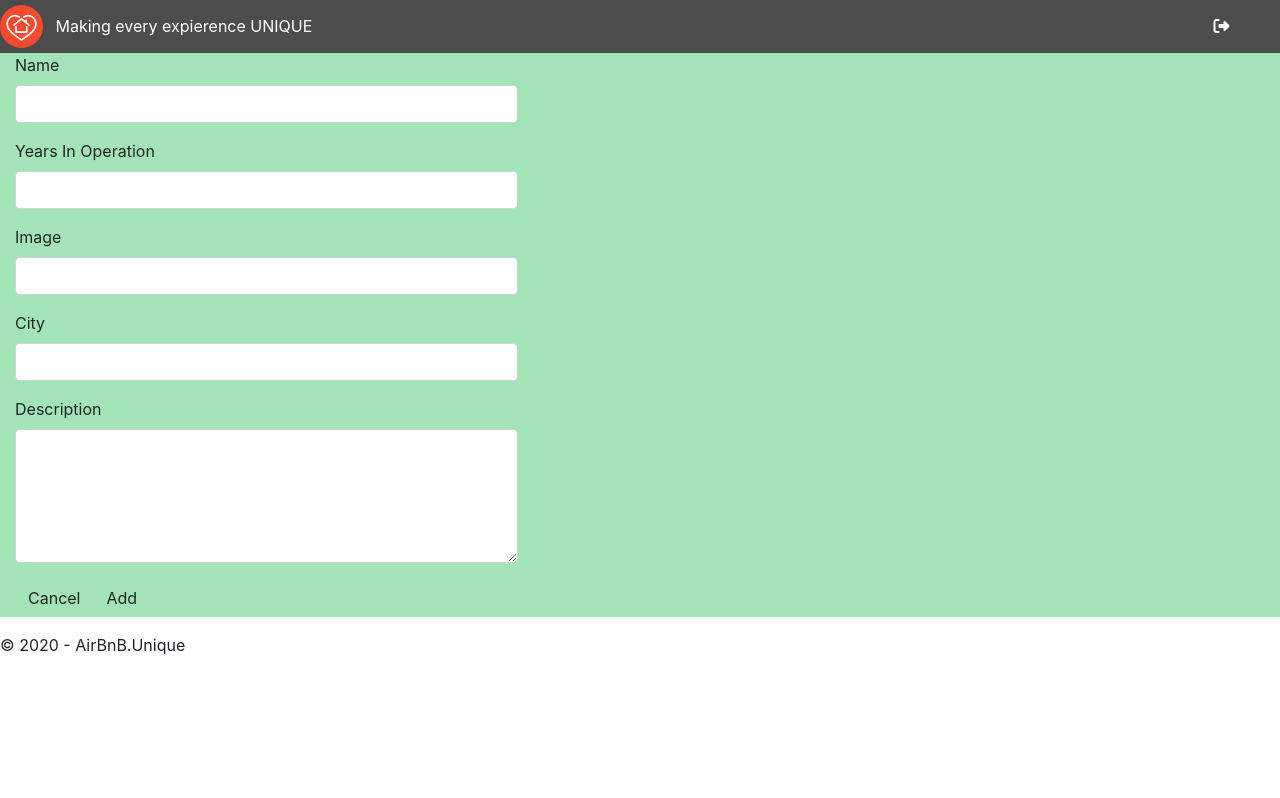
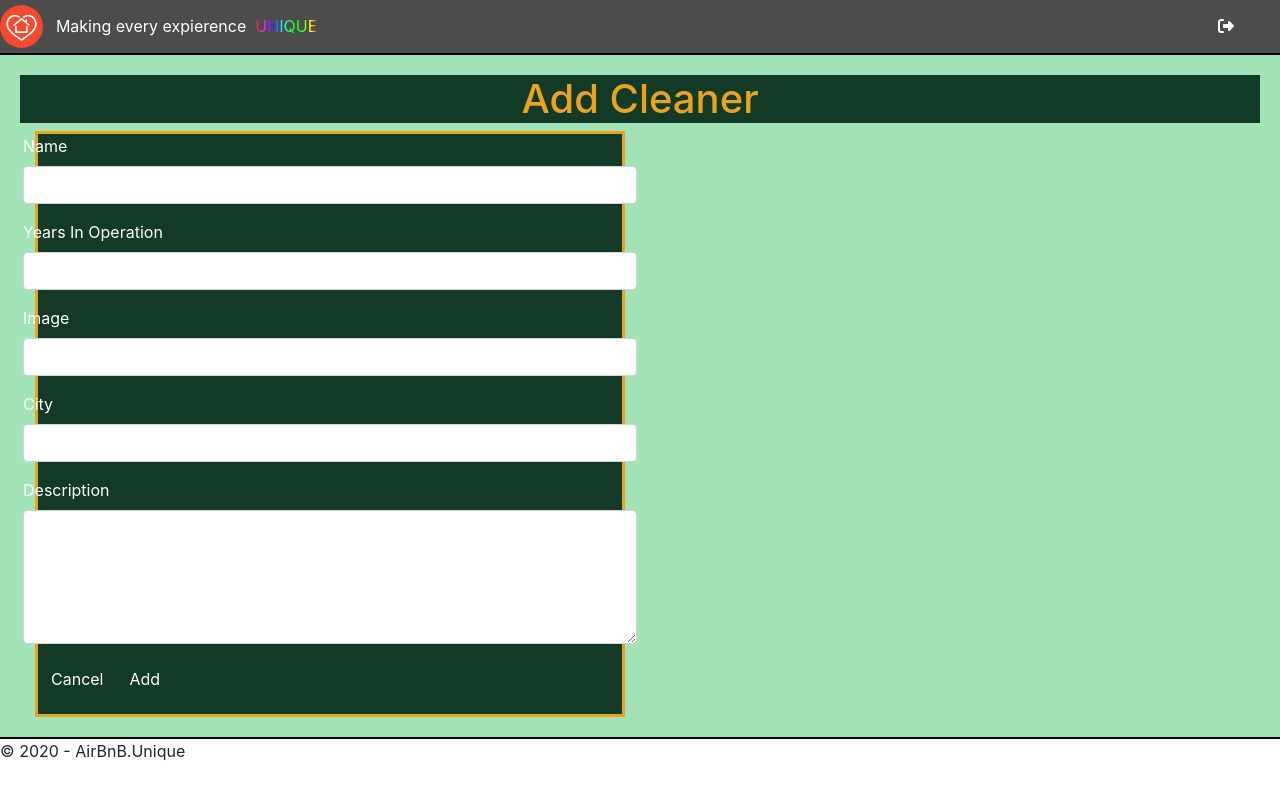
Before and after one commit to cjara002/AirBnB.Unique, a React (Create React App) app: page /cleanersform in a window 1280 px wide. Built offline with nearby package versions, Linux system fonts and the light colour scheme.

Commit message:
changed form. added pagination. still working on the layout

```diff
--- a/src/Redux/Actions/Cleaners/cleanerAction.js
+++ b/src/Redux/Actions/Cleaners/cleanerAction.js
@@ -8,6 +8,26 @@ export const getCleaners = (dispatch) => {
     .then((response) => {
       dispatch({
         type: "RECEIVE_CLEANERS",
+        payload: response.data,
+      });
+    })
+    .catch((error) => {
+      dispatch({
+        type: "FETCH_CLEANERS_ERROR",
+        payload: error,
+      });
+    });
+  }
+};
+export const getPaginatedCleaners = (pageIndex, pageSize) => {
+  debugger;
+  return (dispatch) => {
+  dispatch({ type: "FETCH_CLEANERS_START" });
+  axios
+    .get(`https://localhost:5001/api/cleaners/paginate?pageIndex=${pageIndex}&&pageSize=${pageSize}`)
+    .then((response) => {
+      dispatch({
+        type: "RECEIVE_PAGINATED_CLEANERS",
         payload: response.data,
       });
     })
--- a/src/Redux/Reducer/cleanerReducer.js
+++ b/src/Redux/Reducer/cleanerReducer.js
@@ -3,6 +3,7 @@ const intialState = {
   fetched: false,
   cleaners: [],
   singleCleaner: [],
+  paginatedCleaners: [],
   error: null,
 };
 
@@ -21,6 +22,15 @@ const cleanerReducer = (state = intialState, action) => {
         fetching: true,
         fetched: true,
         cleaners: action.payload,
+      };
+      break;
+    }
+    case "RECEIVE_PAGINATED_CLEANERS": {
+      state = {
+        ...state,
+        fetching: true,
+        fetched: true,
+        paginatedCleaners: action.payload,
       };
       break;
     }
--- a/src/components/Contacts/ContactCleaners.jsx
+++ b/src/components/Contacts/ContactCleaners.jsx
@@ -1,17 +1,35 @@
 import React from "react";
 import { connect } from "react-redux";
-import { getCleaners, GetSingleCleaner, deleteCleaner } from "../../Redux/Actions/Cleaners/cleanerAction";
+import {
+  //  getCleaners,
+   GetSingleCleaner,
+   deleteCleaner,
+   getPaginatedCleaners
+   } from "../../Redux/Actions/Cleaners/cleanerAction";
 import SingleCleanerView from "./SingleCleanerView";
 import Swal from "sweetalert2";
+import Pagination from "rc-pagination";
+import "rc-pagination/assets/index.css";
+import localeInfo from "rc-pagination/lib/locale/en_US";
+import SingleCleanerProfile from "./SingleCleanerProfile";
 
 class ContactCleaners extends React.Component {
 
   componentDidMount() {
-    this.props.getCleaners();
+    // this.props.getCleaners();
+    var cleaners= this.props.getPaginatedCleaners;
+    cleaners(this.state.pageIndex, this.state.pageSize);
+    // .then(this.getPaginatedCleanersSuccess)
+    // this.getPaginatedCleanersSuccess()
   }
 
   state = {
     modal: false,
+    pageIndex: 0,
+    pageSize: 3,
+    totalCount: 4,
+    totalPages: 0,
+    // mappedCleaners: []
   };
 
   showModal = profile => {
@@ -70,120 +88,62 @@ onDeleteError = () => {
   Swal.fire("Something is not right. Please try again.", "error");
 };
 
+// getPaginatedCleanersSuccess = () => {
+//   debugger;
+//   const cleanersProfile = this.props.paginatedCleaners;
+//   this.setState(() => {
+//     return {
+//     cleanersProfile,
+//     mappedCleaners: cleanersProfile.map(this.mappedCleanersProfile)
+//     }
+//   })
+// }
+
+mappedCleanersProfile = mappedCleaners => {
+  return (
+    <SingleCleanerProfile
+    pagCleaner={mappedCleaners}
+    key={mappedCleaners.id}
+    triggershowModal={this.showModal}
+    />
+  )
+}
+
+onChange = current => {
+let paged = current - 1;
+this.setState({
+  pageIndex: current + 1
+},
+this.getNextPage(paged)
+);
+};
+
+getNextPage = paged => {
+  this.props.getPaginatedCleaners(paged, this.state.pageSize)
+}
+// getNextPage = paged => {
+//   businessProfilesService
+//     .getPaginated(paged, this.state.pageSize)
+//     .then(this.nextSuccess)
+//     .catch(this.nextFail);
+// };
+// nextSuccess = response => {
+//   this.setState({
+//     busProfile: response.item.pagedItems,
+//     mappedProfile: response.item.pagedItems.map(this.mapBusProfile),
+//     pageIndex: response.item.pageIndex,
+//     pageSize: response.item.pageSize,
+//     totalCount: response.item.totalCount,
+//     totalPages: response.item.totalPages
+//   });
+// };
+
   render() {
     return (
       <React.Fragment>
         <div className="row">
-          {this.props &&
-            this.props.cleaners.map((profile) => (
-              <div className="col-sm-6 col-lg-4" key={profile.id}>
-                <div className="card-default card" id="contactMenu">
-                  {/*
-                  <div className="ml-auto" id="menuShortcut">
-                    <div className="dropdown">
-                      <button
-                        type="button"
-                        aria-haspopup="true"
-                        aria-expanded="false"
-                        className="btn btn-outline-secondary"
-                        onClick={this.showMenu}
-                        // onClick={this.activeMenu}
-                      >
-                        <em
-                          className="fa fa-ellipsis-h fa-lg"
-                          id="toggleButton"
-                        />
-                      </button>
-                      <div
-                        tabIndex={-1}
-                        role="menu"
-                        aria-hidden="true"
-                        className={
-                          this.state.optionsOpen
-                            ? "dropdown-menu-right-forced animated fadeInLeft dropdown-menu show"
-                            : "dropdown-menu-right-forced animated fadeInLeft dropdown-menu"
-                        }
-                        x-placement="bottom-start"
-                        style={{
-                          position: "absolute",
-                          willChange: "transform",
-                          top: 0,
-                          left: 0,
-                          transform: "translate3d(-106px, 31px, 0px)",
-                        }}
-                        data-placement="bottom-start"
-                        id="subMenu"
-                      >
-                        <button
-                          type="button"
-                          tabIndex={0}
-                          className="dropdown-item"
-                          id="subMenuIcon"
-                        >
-                          <em className="fa-fw fa fa-plus mr-2" />
-                          <span>Edit contact</span>
-                        </button>
-
-                        {/* <button
-                        type="button"
-                        tabIndex={0}
-                        className="dropdown-item"
-
-                      >
-                        <em className="fa-fw fa fa-plus mr-2" />
-                        <span>New contact</span>
-                      </button>
-
-                        <button
-                          type="button"
-                          tabIndex={0}
-                          className="dropdown-item"
-                          id="subMenuIcon"
-                        >
-                          <em className="fa-fw fas fa-minus mr-2" />
-                          <span>Delete contact</span>
-                        </button>
-                        <button
-                          type="button"
-                          tabIndex={0}
-                          className="dropdown-item"
-                          id="subMenuIcon"
-                        >
-                          <em className="fa-fw fas fa-share mr-2" />
-                          <span>Share contact</span>
-                        </button>
-                      </div>
-                    </div>
-                  </div>
-
-                  {/* End of Menu */}
-
-                  {/* Start of Card */}
-
-                  <div className="text-center card-body" id="contactCard">
-                    <img
-                      className=" mb-2 rounded-circle-thumb32"
-                      src={profile.imageUrl}
-                      alt="Contact"
-                      id="profilePhoto"
-                    />
-                    <h4>{profile.name}</h4>
-                    <h5 className="text-white">  {profile.city}</h5>
-                    {/* <p>{profile.description}</p>
-                    <span>Years in operation: {profile.yearsInOperation}</span> */}
-                  </div>
-                  <div className="d-flex card-footer">
-                    <button
-                      type="button"
-                      className="btn btn-dark btn-lg btn-block"
-                      onClick={() => this.showModal(profile.id)}
-                    >
-                      View Contact
-                    </button>
-                  </div>
-                </div>
-              </div>
-            ))}
+                 {/* {this.state.mappedCleaners} */}
+                 {this.props.paginatedCleaners.map(this.mappedCleanersProfile)}
             <SingleCleanerView
             single={this.props.singleCleaner}
             isModal={this.state.modal}
@@ -192,6 +152,15 @@ onDeleteError = () => {
             deleteContact={this.deleteContactUserConfirmation}
             />
         </div>
+        <div style={{ padding: 25 }}>
+            <Pagination
+              onChange={this.onChange}
+              currentPage={this.state.pageIndex}
+              total={this.state.totalCount}
+              pageSize={this.state.pageSize}
+              locale={localeInfo}
+            />
+          </div>
       </React.Fragment>
     );
   }
@@ -200,8 +169,15 @@ onDeleteError = () => {
 function mapStateToPros(store) {
   return {
     cleaners: store.cleaners,
-    singleCleaner: store.singleCleaner
+    singleCleaner: store.singleCleaner,
+    paginatedCleaners: store.paginatedCleaners
   };
 }
 
-export default connect(mapStateToPros, { getCleaners, GetSingleCleaner, deleteCleaner })(ContactCleaners);
+export default connect(mapStateToPros,
+  {
+    // getCleaners,
+    getPaginatedCleaners,
+    GetSingleCleaner,
+    deleteCleaner
+   })(ContactCleaners);
--- a/src/components/Contacts/ContactFormPage.jsx
+++ b/src/components/Contacts/ContactFormPage.jsx
@@ -2,14 +2,17 @@ import React from "react";
 import { Formik, Field } from "formik";
 import ContactFormSchema from "./ContactFormSchema";
 import "bootstrap/dist/css/bootstrap.min.css";
-import { Col, Form, FormGroup, Label } from "reactstrap";
+import {
+  // Col,
+   Form, FormGroup, Label } from "reactstrap";
 import { connect } from "react-redux";
 import {
   addCleaner,
   GetSingleCleaner,
   updateCleaner
 } from "../../Redux/Actions/Cleaners/cleanerAction";
-import Swal from "sweetalert2";
+// import Swal from "sweetalert2";
+import "./ContactStyles.css"
 
 class ContactFormPage extends React.Component {
   state = {
@@ -24,10 +27,8 @@ class ContactFormPage extends React.Component {
   };
 
   componentDidMount() {
-    // debugger;
     if (this.props.match.params && this.props.match.params.id) {
       this.props.GetSingleCleaner(this.props.match.params.id);
-      // var single = this.props.singleCleaner;
       this.setState(( ) => {
         return {
           formData: {
@@ -40,13 +41,9 @@ class ContactFormPage extends React.Component {
           },
           isEditing: true
         };
-      }, console.log("showFormData:", this.state.formData));
+      });
     }
   }
-
-  // showSingleCleaner = () => {
-
-  // }
 
   handleSubmit = (values) => {
     //debugger does not work. .then is not working either.
@@ -54,36 +51,36 @@ class ContactFormPage extends React.Component {
     if (!this.state.isEditing) {
       this.props
       .addCleaner(values)
-      .then(this.addCleanerSuccess)
-      .catch(this.addCleanerError);
+      this.props.history.push("/cleaners");
+      // .then(this.addCleanerSuccess)
+      // .catch(this.addCleanerError);
     } else {
       // debugger;
       this.props
         .updateCleaner(values)
-        .then(this.onUpdateSuccess)
-        .catch(this.onUpdateError);
+        this.props.history.push("/cleaners");
+        // .then(this.onUpdateSuccess)
+        // .catch(this.onUpdateError);
     }
   };
 
-  addCleanerSuccess = () => {
-    //   debugger;
-    Swal.fire("New Cleaner Added.", "success");
-    this.props.history.push("/cleaners");
-  };
+  // addCleanerSuccess = () => {
+  //   Swal.fire("New Cleaner Added.", "success");
+  //   this.props.history.push("/cleaners");
+  // };
 
-  addCleanerError = () => {
-    Swal.fire("Something is not right. Please try again.", "error");
-  };
+  // addCleanerError = () => {
+  //   Swal.fire("Something is not right. Please try again.", "error");
+  // };
 
-  onUpdateSuccess = () => {
-    //   debugger;
-    Swal.fire("Cleaner Updated.", "success");
-    this.props.history.push("/cleaners");
-  };
+  // onUpdateSuccess = () => {
+  //   Swal.fire("Cleaner Updated.", "success");
+  //   this.props.history.push("/cleaners");
+  // };
 
-  onUpdateError = () => {
-    Swal.fire("Something is not right. Please try again.", "error");
-  };
+  // onUpdateError = () => {
+  //   Swal.fire("Something is not right. Please try again.", "error");
+  // };
 
   onCancel = () => {
     this.props.history.push("/cleaners");
@@ -108,17 +105,20 @@ class ContactFormPage extends React.Component {
               isSubmitting,
             } = props;
             return (
+              <div className="content-wrapper">
+                <h1 id="formCleanerTitle">{this.isEditing? "Update Cleaner" : "Add Cleaner" }</h1>
                 <div className="col-6">
                   <Form
                     onSubmit={handleSubmit}
+                    id="cleanerFormAddnUpdate"
                     // className="containerFaq"
                     // id="faqBox"
                   >
                     <FormGroup row>
-                    <Col
-                      sm={10}
+                      {/* <Col
+                        // sm={10}
                         //   className="colFaq"
-                    >
+                      > */}
                         <Label>Name </Label>
                         <Field
                           name="name"
@@ -136,7 +136,7 @@ class ContactFormPage extends React.Component {
                             {errors.name}
                           </span>
                         )}
-                    </Col>
+                      {/* </Col> */}
                     </FormGroup>
 
                     {/* <FormGroup row>
@@ -167,10 +167,10 @@ class ContactFormPage extends React.Component {
                       </FormGroup> */}
 
                     <FormGroup row>
-                    <Col
-                      sm={10}
+                      {/* <Col
+                        // sm={10}
                         //   className="colFaq"
-                    >
+                      > */}
                         <Label>Years In Operation </Label>
                         <Field
                           name="yearsinoperation"
@@ -188,14 +188,14 @@ class ContactFormPage extends React.Component {
                             {errors.yearsinoperation}
                           </span>
                         )}
-                    </Col>
+                      {/* </Col> */}
                     </FormGroup>
 
                     <FormGroup row>
-                    <Col
-                      sm={10}
+                      {/* <Col
+                        // sm={10}
                         //   className="colFaq"
-                    >
+                      > */}
                         <Label>Image </Label>
                         <Field
                           name="imageurl"
@@ -215,14 +215,14 @@ class ContactFormPage extends React.Component {
                             {errors.imageurl}
                           </span>
                         )}
-                    </Col>
+                      {/* </Col> */}
                     </FormGroup>
 
                     <FormGroup row>
-                    <Col
-                      sm={10}
+                      {/* <Col
+                        // sm={10}
                         //   className="colFaq"
-                    >
+                      > */}
                         <Label>City </Label>
                         <Field
                           name="city"
@@ -241,14 +241,14 @@ class ContactFormPage extends React.Component {
                             {errors.city}
                           </span>
                         )}
-                    </Col>
+                      {/* </Col> */}
                     </FormGroup>
 
                     <FormGroup row>
-                    <Col
-                      sm={10}
+                      {/* <Col
+                        // sm={10}
                         //   className="colFaq"
-                    >
+                      > */}
                         <Label>Description </Label>
                         <Field
                           name="description"
@@ -267,13 +267,13 @@ class ContactFormPage extends React.Component {
                             {errors.description}
                           </span>
                         )}
-                    </Col>
+                      {/* </Col> */}
                     </FormGroup>
 
                     {/* <FormGroup style={{ textAlign: "right", padding: "10px" }}> */}
                     <FormGroup>
                       <button
-                      className="btn btn-outline-custom"
+                        className="btn btn-outline-custom text-white"
                         // id="faqCancel"
                         type="submit"
                         onClick={this.onCancel}
@@ -283,7 +283,7 @@ class ContactFormPage extends React.Component {
 
                       {this.state.isEditing ? (
                         <button
-                        className="btn btn-outline-custom"
+                          className="btn btn-outline-custom text-white"
                           type="submit"
                           disabled={!isValid || isSubmitting}
                         >
@@ -291,7 +291,7 @@ class ContactFormPage extends React.Component {
                         </button>
                       ) : (
                         <button
-                        className="btn btn-outline-custom"
+                          className="btn btn-outline-custom text-white"
                           type="submit"
                           disabled={!isValid || isSubmitting}
                         >
@@ -300,6 +300,7 @@ class ContactFormPage extends React.Component {
                       )}
                     </FormGroup>
                   </Form>
+                </div>
               </div>
             );
           }}
--- a/src/components/Contacts/ContactStyles.css
+++ b/src/components/Contacts/ContactStyles.css
@@ -96,3 +96,19 @@ background-color: #133a26;
 /* .content-heading {
     border-radius: 5%;
 } */
+#formCleanerTitle {
+    text-align: center;
+    color: #EAA220;
+    background-color: #133a26;
+}
+
+#cleanerFormAddnUpdate{
+    border: solid;
+    border-color: #EAA220;
+    background-color: rgb(19, 58, 38);
+    color: white;
+}
+
+#cleanerFormAddnUpdate label{
+    text-align: center;
+}
--- /dev/null
+++ b/src/components/Contacts/SingleCleanerProfile.jsx
@@ -0,0 +1,38 @@
+import React from "react";
+
+const SingleCleanerProfile = props => {
+    return (
+        <React.Fragment>
+              <div className="col-sm-6 col-lg-4">
+                <div className="card-default card" id="contactMenu">
+
+                  {/* Start of Card */}
+
+                  <div className="text-center card-body" id="contactCard">
+                    <img
+                      className=" mb-2 rounded-circle-thumb32"
+                      src={props.pagCleaner.imageUrl}
+                      alt="Contact"
+                      id="profilePhoto"
+                    />
+                    <h4>{props.pagCleaner.name}</h4>
+                    <h5 className="text-white">  {props.pagCleaner.city}</h5>
+                    {/* <p>{profile.description}</p>
+                    <span>Years in operation: {profile.yearsInOperation}</span> */}
+                  </div>
+                  <div className="d-flex card-footer">
+                    <button
+                      type="button"
+                      className="btn btn-dark btn-lg btn-block"
+                      onClick={() => props.triggershowModal(props.pagCleaner.id)}
+                    >
+                      View Contact
+                    </button>
+                  </div>
+                </div>
+              </div>
+        </React.Fragment>
+    )
+}
+
+export default SingleCleanerProfile;
--- a/src/components/layout/Header.jsx
+++ b/src/components/layout/Header.jsx
@@ -29,7 +29,16 @@ class Header extends Component {
                   src={UniqueTest}
                   alt="App Logo"
                 />
-                <small className="ml-2 text-white"> Making every expierence UNIQUE</small>
+                <small className="ml-2 text-white"> Making every expierence
+                &nbsp;
+                <span className="headerRainbow">UNIQUE</span>
+                {/* <span>U</span>
+                <span>N</span>
+                <span>I</span>
+                <span>Q</span>
+                <span>U</span>
+                <span>U</span> */}
+                </small>
               </div>
             </span>
 
--- a/src/components/layout/layoutStyle.css
+++ b/src/components/layout/layoutStyle.css
@@ -1,12 +1,52 @@
 .navbar-nav {
-    display: inline-block !important;
-    padding-left: 60% !important;
+  display: inline-block !important;
+  padding-left: 60% !important;
+}
+.navbar-header {
+    border-bottom: black solid 2px;
 }
 
 #appHeader {
-    background-color: hsl(0, 0%, 0%, .7);
+  background-color: hsl(0, 0%, 0%, 0.7);
+
 }
 
-.section-container{
-    background-color: #A2E4B8;
+.section-container {
+  background-color: #a2e4b8;
 }
+
+.headerRainbow {
+  background-image: -webkit-gradient(
+    linear,
+    left top,
+    right top,
+    color-stop(0, #f22),
+    color-stop(0.15, #f2f),
+    color-stop(0.3, #22f),
+    color-stop(0.45, #2ff),
+    color-stop(0.6, #2f2),
+    color-stop(0.75, #2f2),
+    color-stop(0.9, #ff2),
+    color-stop(1, #f22)
+  );
+  background-image: gradient(
+    linear,
+    left top,
+    right top,
+    color-stop(0, #f22),
+    color-stop(0.15, #f2f),
+    color-stop(0.3, #22f),
+    color-stop(0.45, #2ff),
+    color-stop(0.6, #2f2),
+    color-stop(0.75, #2f2),
+    color-stop(0.9, #ff2),
+    color-stop(1, #f22)
+  );
+  color: transparent;
+  -webkit-background-clip: text;
+  background-clip: text;
+}
+
+.footer-container {
+  border-top: black solid 2px
+}
```
Lines whose indentation alone changed are shown as unchanged.
